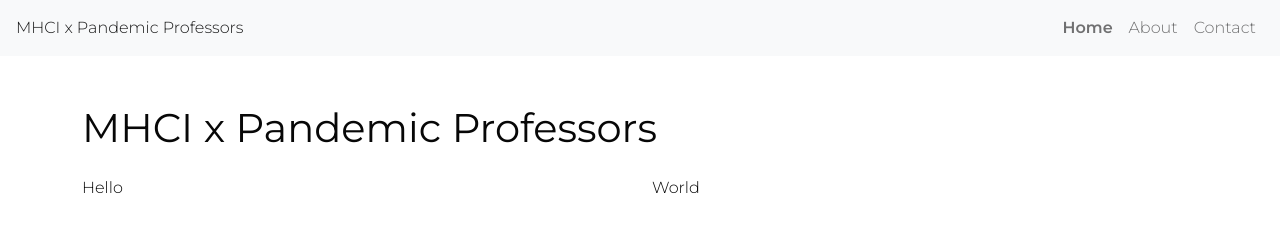
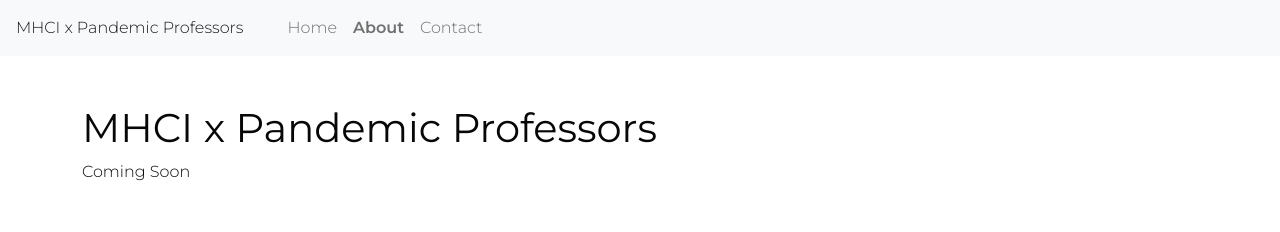
Before and after one commit to MHCIxPandemicProfessors/MHCIxPandemicProfessors, a plain HTML site: page index.html in a window 1280 px wide. Drawn offline with nearby package versions, Linux system fonts and the light colour scheme.

Commit message:
index updated

```diff
--- a/index.html
+++ b/index.html
@@ -30,12 +30,12 @@
             <span class="navbar-toggler-icon"></span>
         </button>
 
-        <div class="collapse navbar-collapse d-flex flex-row-reverse me-3" id="navbarNav">
+        <div class="collapse navbar-collapse me-3" id="navbarNav">
             <ul class="navbar-nav">
+                <li class="nav-item">
+                    <a class="nav-link" href="index.html">Home</a>
+                </li>
                 <li class="nav-item active">
-                <a class="nav-link" href="/">Home</a>
-            </li>
-            <li class="nav-item">
                     <a class="nav-link" href="about.html">About</a>
                 </li>
                 <li class="nav-item">
@@ -48,17 +48,7 @@
     <!-- BODY CONTENT -->
     <div class="container">
         <h1 class="mt-5">MHCI x Pandemic Professors</h1>
-
-        <div class="row mt-4">
-
-            <div class="col-6">
-                Hello
-            </div>
-            <div class="col-6">
-                World
-            </div>
-
-        </div>
+        Coming Soon
     </div>
 
 
```
Lines whose indentation alone changed are shown as unchanged.
